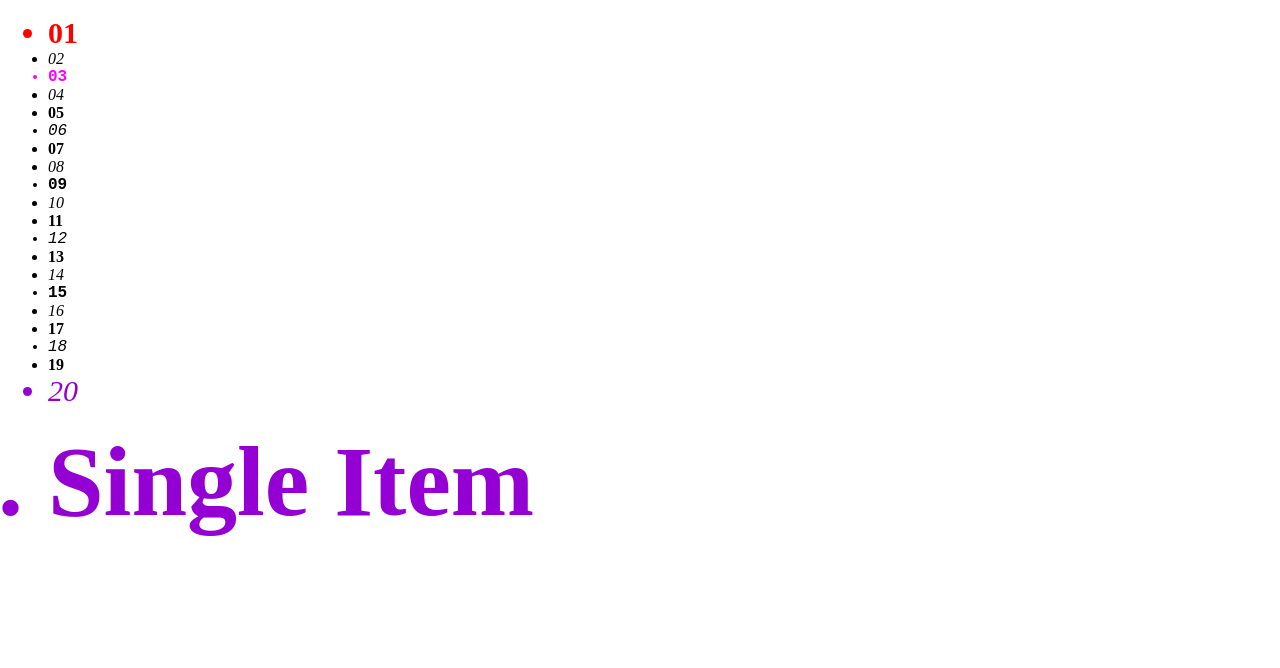
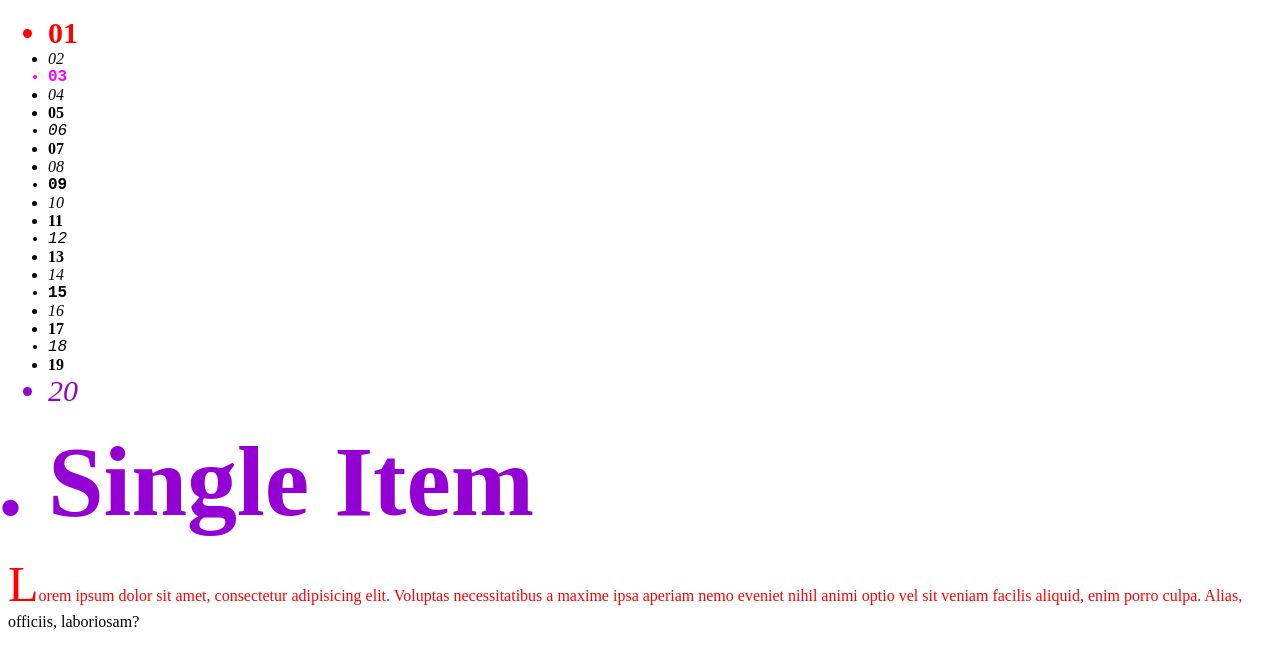
Before and after one commit to 2ptO/html-css-bootcamp, a plain HTML site: page 02_CSS_Essentials/04_pseudoclass_nth/index.html in a window 1280 px wide. Drawn offline with Linux system fonts and the light colour scheme.

Commit message:
added first-letter and first-line pseudoclass

```diff
--- a/02_CSS_Essentials/04_pseudoclass_nth/index.html
+++ b/02_CSS_Essentials/04_pseudoclass_nth/index.html
@@ -45,5 +45,7 @@
         -->
         <li>Single Item</li>
     </ol>
+    <!--typography pseudo classes-->
+    <p>Lorem ipsum dolor sit amet, consectetur adipisicing elit. Voluptas necessitatibus a maxime ipsa aperiam nemo eveniet nihil animi optio vel sit veniam facilis aliquid, enim porro culpa. Alias, officiis, laboriosam?</p>
 </body>
 </html>
--- a/02_CSS_Essentials/04_pseudoclass_nth/main.css
+++ b/02_CSS_Essentials/04_pseudoclass_nth/main.css
@@ -29,3 +29,11 @@ i.e. list with single item.*/
 li:only-child {
     font-size: 100px;
 }
+
+p::first-letter {
+    font-size: 50px
+}
+
+p::first-line {
+    color: red
+}
```
